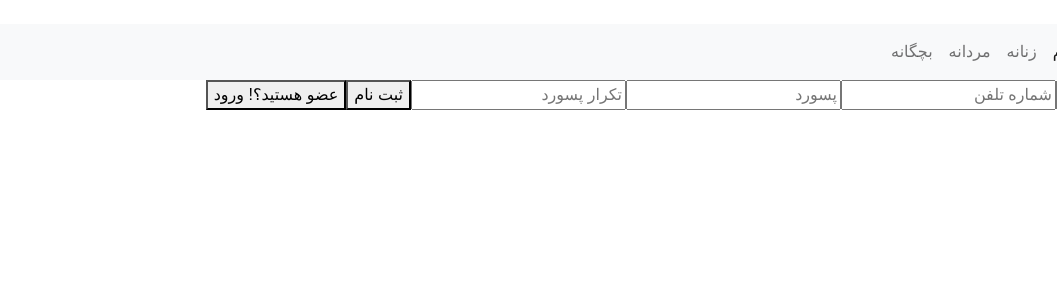
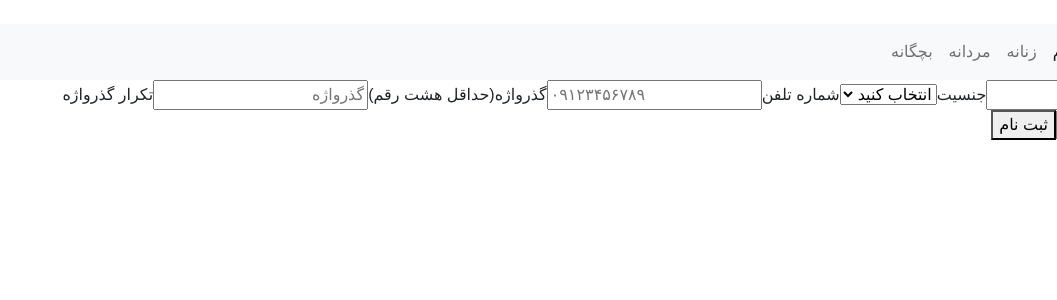
Before and after one commit to paria-farzam/online-shop, a React (Create React App) app: page /register in a window 1280 px wide. Both pictures are taken after a click on the button "عضو نیستید؟! ثبت نام". Shown: the top 300 px of the page, without its empty margins (223-1280 px from the left). Built offline with nearby package versions, Linux system fonts and the light colour scheme; a small style sheet from the web is missing.

Commit message:
the initial design of sign-in & sugn-up completed

```diff
--- a/src/Components/App.js
+++ b/src/Components/App.js
@@ -1,38 +1,31 @@
-import { BrowserRouter, Route } from 'react-router-dom';
-import loadable from '@loadable/component'
-import './App.css';
-import Header from './Header/Header';
+import { BrowserRouter, Route } from "react-router-dom";
+import loadable from "@loadable/component";
+import "./App.css";
+import Header from "./Header/Header";
 
 //import context & reducer
-import RegisteryContext from '../Contexts/RegisteryContext';
-import { useContext, useReducer } from 'react';
-import RegisteryReducer from '../Reducres/RegisteryReducer';
+import RegisteryContext from "../Contexts/RegisteryContext";
+import { useReducer } from "react";
+import RegisteryReducer from "../Reducres/RegisteryReducer";
 
 function App() {
-
   // add Context and reducer
-  const registeryContext = useContext(RegisteryContext);
   const [state, dispatch] = useReducer(RegisteryReducer, {
-      users : []
-    })
-    console.log(registeryContext)
+    users: [],
+  });
 
   //add loadable components
-  const Home = loadable(()=> import('../Routes/Home'));
-  const Register = loadable(()=> import('../Routes/Registery'));
+  const Home = loadable(() => import("../Routes/Home"));
+  const Register = loadable(() => import("../Routes/Registery"));
 
   return (
-
-    <RegisteryContext.Provider value={{users : state.users, dispatch}}>
+    <RegisteryContext.Provider value={{ users: state.users, dispatch }}>
       <BrowserRouter>
-
         <Header />
-        <Route path='/' exact component={Home} />
-        <Route path='/register' component={Register} />
-
+        <Route path="/" exact component={Home} />
+        <Route path="/register" component={Register} />
       </BrowserRouter>
     </RegisteryContext.Provider>
-
   );
 }
 
--- a/src/Components/Header/Header.js
+++ b/src/Components/Header/Header.js
@@ -5,7 +5,7 @@ import './mobile.css';
 const Header = () => {
     return (
         <div>
-            <Link to='/' className='text-center'>Logo</Link>
+            <Link to='/' className="text-center">Logo</Link>
             <nav className="navbar navbar-expand-lg navbar-light bg-light">
                 <div className="container-fluid">
                     <button className="navbar-toggler" type="button" data-bs-toggle="collapse" data-bs-target="#navbarNav" aria-controls="navbarNav" aria-expanded="false" aria-label="Toggle navigation">
--- /dev/null
+++ b/src/Components/Registery/Sign-in.js
@@ -0,0 +1,72 @@
+import React, { useContext, useState } from "react";
+import RegisteryContext from "../../Contexts/RegisteryContext";
+
+const SignIn = () => {
+  const registeryContext = useContext(RegisteryContext);
+
+  //select err texts
+  let phoneNumber = document.querySelector("#phoneErr");
+  let enteredPassword = document.querySelector("#passErr");
+
+  //states
+  const [phone, setPhone] = useState("");
+  const [password, setPassword] = useState("");
+
+  // set onChanges
+  const phoneHandler = (e) => {
+    setPhone(e.target.value);
+  };
+  const passwordHandler = (e) => {
+    setPassword(e.target.value);
+  };
+
+  //onSubmit
+  const SigningIn = (e) => {
+    e.preventDefault();
+    const users = registeryContext.users;
+    const user = users.find((user) => user.phoneNum === phone);
+
+    if (user === undefined) {
+      phoneNumber.classList.remove("d-none");
+    } else {
+      if (user.pass !== password) {
+        phoneNumber.classList.add("d-none");
+        enteredPassword.classList.remove("d-none");
+      } else {
+        phoneNumber.classList.add("d-none");
+        enteredPassword.classList.add("d-none");
+
+        setPassword("");
+        setPhone("");
+      }
+    }
+  };
+
+  return (
+    <form className="sign-in" onSubmit={SigningIn}>
+      <input
+        value={phone}
+        onChange={phoneHandler}
+        placeholder="شماره تلفن"
+        required
+      />
+      <p className="d-none" id="phoneErr">
+        این شماره تلفن ثبت نشده است
+      </p>
+
+      <input
+        value={password}
+        onChange={passwordHandler}
+        placeholder="پسورد"
+        required
+      />
+      <p className="d-none" id="passErr">
+        گذرواژه اشتباه است
+      </p>
+
+      <button type="submit">ورود</button>
+    </form>
+  );
+};
+
+export default SignIn;
--- /dev/null
+++ b/src/Components/Registery/Sign-up.js
@@ -0,0 +1,122 @@
+import React, { useContext, useState } from "react";
+import RegisteryContext from "../../Contexts/RegisteryContext";
+
+const SignUp = () => {
+  const registeryContext = useContext(RegisteryContext);
+
+  //select err texts
+  const phoneErr = document.querySelector("#phoneErr");
+  const passErr = document.querySelector("#passErr");
+  const rePassErr = document.querySelector("#rePassErr");
+
+  //states
+  const [userName, setUserName] = useState("");
+  const [phone, setPhone] = useState("");
+  const [password, setPassword] = useState("");
+  const [repeatPass, setRepeatPass] = useState("");
+
+  // set onChanges
+  const nameHandler = (e) => {
+    setUserName(e.target.value);
+  };
+  const phoneHandler = (e) => {
+    setPhone(e.target.value);
+  };
+  const passwordHandler = (e) => {
+    setPassword(e.target.value);
+  };
+  const repeatPassHandler = (e) => {
+    setRepeatPass(e.target.value);
+  };
+
+  //onSubmit
+  const SigningUp = (e) => {
+    e.preventDefault();
+
+    if (phone.substring(0, 2) !== "09" || phone.length !== 11) {
+      phoneErr.classList.remove('d-none')
+    } else{
+      phoneErr.classList.add('d-none')
+    }
+
+    if (password.length < 8) {
+      passErr.classList.remove('d-none')
+    } else{
+      passErr.classList.add('d-none')
+    }
+
+    if (password !== repeatPass) {
+      rePassErr.classList.remove('d-none')
+    } else{
+      rePassErr.classList.add('d-none')
+    }
+
+    if(phone.substring(0, 2) === "09" && phone.length === 11 && password.length >= 8 && password === repeatPass){
+      let user = {name : userName, phoneNum : phone, pass : password};
+      registeryContext.dispatch({ type: "add-user", payload: user });
+    }
+
+  };
+
+  return (
+    <form className="sign-up" onSubmit={SigningUp}>
+      <label>نام کاربری</label>
+      <input
+        value={userName}
+        onChange={nameHandler}
+        placeholder="نام"
+        type="text"
+        required
+      />
+
+      <label>جنسیت</label>
+      <select>
+        <option value="choose">انتخاب کنید</option>
+        <option value="female">خانم</option>
+        <option value="male">آقا</option>
+        <option value="other">دیگر</option>
+      </select>
+
+      <label>شماره تلفن</label>
+      <input
+        value={phone}
+        onChange={phoneHandler}
+        placeholder="۰۹۱۲۳۴۵۶۷۸۹"
+        type="tel"
+        required
+      />
+      <p className="d-none" id="phoneErr">
+        شماره تلفن وارد شده صحیح نمی باشد
+      </p>
+
+      <label>گذرواژه(حداقل هشت رقم)</label>
+      <input
+        type="password"
+        value={password}
+        onChange={passwordHandler}
+        placeholder="گذرواژه"
+        type="password"
+        required
+      />
+      <p className="d-none" id="passErr">
+        گذرواژه کوتاه تر از حد مجاز است
+      </p>
+
+      <label>تکرار گذرواژه</label>
+      <input
+        value={repeatPass}
+        onChange={repeatPassHandler}
+        placeholder="تکرار گذرواژه"
+        type="password"
+        required
+      />
+      <p className="d-none" id="rePassErr">
+        گذرواژه با تکرار آن یکسان نیست
+      </p>
+
+      <button type="submit">ثبت نام</button>
+    </form>
+  );
+};
+
+export default SignUp;
--- a/src/Reducres/RegisteryReducer.js
+++ b/src/Reducres/RegisteryReducer.js
@@ -12,8 +12,11 @@ const RegisteryReducer = (state, action) => {
 //functions
 const addUser = (state, action) => {
   let uesr = action.payload;
+
+  console.log('[reducer]: state.users: ', state.users)
+
   return {
     ...state,
-      users: [...state.users, uesr],
+    users: [...state.users, uesr]
   };
 };
--- a/src/Routes/Registery.js
+++ b/src/Routes/Registery.js
@@ -1,41 +1,9 @@
-import React, { useContext, useState } from "react";
-import RegisteryContext from "../Contexts/RegisteryContext";
+import React, { useState } from "react";
+import SignIn from "../Components/Registery/Sign-in";
+import SignUp from "../Components/Registery/Sign-up";
 
 const Register = () => {
-  //context
-  const registeryContext = useContext(RegisteryContext);
-
-  //states
-  const [userNsame, setUserName] = useState("");
-  const [phone, setPhone] = useState("");
-  const [password, setPassword] = useState("");
-  const [repeatPass, setRepeatPass] = useState("");
   const [signing, setSigning] = useState(true);
-
-  // set onChanges
-  const nameHandler = (e) => {
-    setUserName(e.target.value);
-  };
-  const phoneHandler = (e) => {
-    setPhone(e.target.value);
-  };
-  const passwordHandler = (e) => {
-    setPassword(e.target.value);
-  };
-  const repeatPassHandler = (e) => {
-    setRepeatPass(e.target.value);
-  };
-
-  //set onSubmits
-  const SignIn = (e) => {
-    e.preventDefault();
-  };
-  const SignUp = (e) => {
-    e.preventDefault();
-    let user = {};
-    registeryContext.dispatch({ type: "add-user", payload: { user: user } });
-    console.log("[Registery.js:] ", registeryContext.state);
-  };
 
   //change registery form
   const signToggle = () => {
@@ -43,45 +11,12 @@ const Register = () => {
   };
 
   return (
-    <div>
-      {signing ? (
-        <form className="sign-in" onSubmit={SignIn}>
-          <input
-            value={phone}
-            onChange={phoneHandler}
-            placeholder="شماره تلفن"
-          />
-          <input
-            value={password}
-            onChange={passwordHandler}
-            placeholder="پسورد"
-          />
-          <button type="submit">ورود</button>
-          <button onClick={signToggle}>عضو نیستید؟! ثبت نام</button>
-        </form>
-      ) : (
-        <form className="sign-up" onSubmit={SignUp}>
-          <input value={userNsame} onChange={nameHandler} placeholder="نام" />
-          <input
-            value={phone}
-            onChange={phoneHandler}
-            placeholder="شماره تلفن"
-          />
-          <input
-            value={password}
-            onChange={passwordHandler}
-            placeholder="پسورد"
-          />
-          <input
-            value={repeatPass}
-            onChange={repeatPassHandler}
-            placeholder="تکرار پسورد"
-          />
-          <button type="submit">ثبت نام</button>
-          <button onClick={signToggle}>عضو هستید؟! ورود</button>
-        </form>
-      )}
-    </div>
+    <>
+      {signing ? <SignIn /> : <SignUp />}
+      <button onClick={signToggle}>
+        {signing ? <p>عضو نیستید؟! ثبت نام</p> : <p>عضو هستید؟! ورود</p>}
+      </button>
+    </>
   );
 };
 
```
Lines whose indentation alone changed are shown as unchanged.
